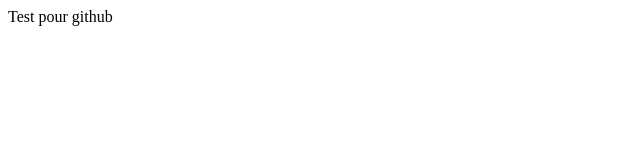
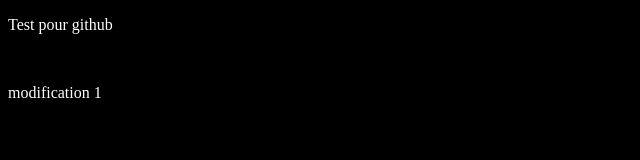
Before and after one commit to kmonacho/githubTuto, a plain HTML site: page index.htm in a window 1280 px wide. Shown: the whole page, without its empty margins (0-640 px from the left). Drawn offline with Linux system fonts and the light colour scheme.

Commit message:
changement fichier htm et css

```diff
--- a/index.htm
+++ b/index.htm
@@ -3,8 +3,16 @@
 <head>
 <meta http-equiv="Content-Type" content="text/html; charset=iso-8859-1" />
 <title>Untitled Document</title>
+<link href="style.css" rel="stylesheet" type="text/css" />
+
 </head>
-Test pour github
+
+
 <body>
+<p class="style1">Test pour github</p>
+<br />
+
+<p class="style1">modification 1</p>
+<br />
 </body>
 </html>
--- a/style.css
+++ b/style.css
@@ -0,0 +1,4 @@
+body {
+background : #000000
+}
+.style1 {color: #FFFFFF}
```
